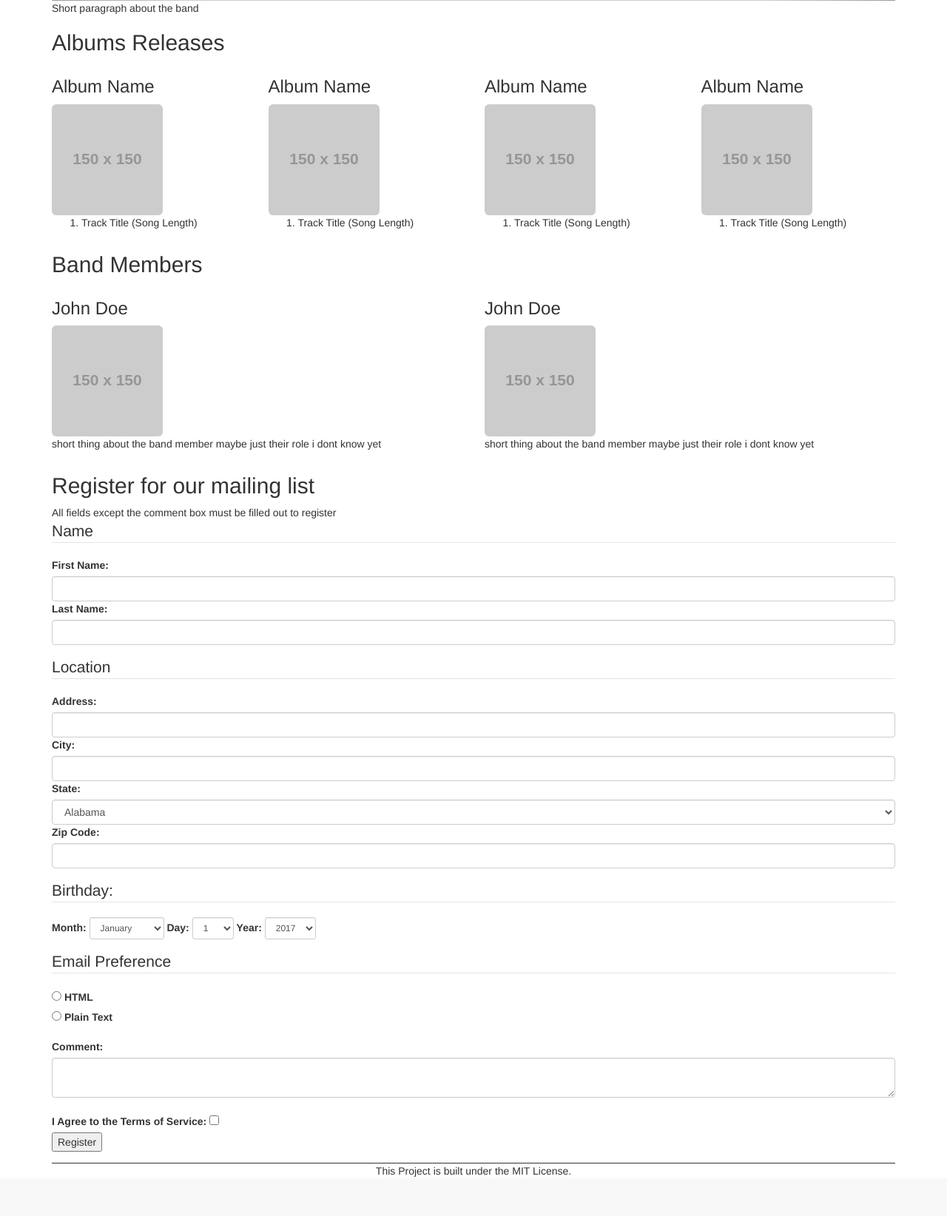
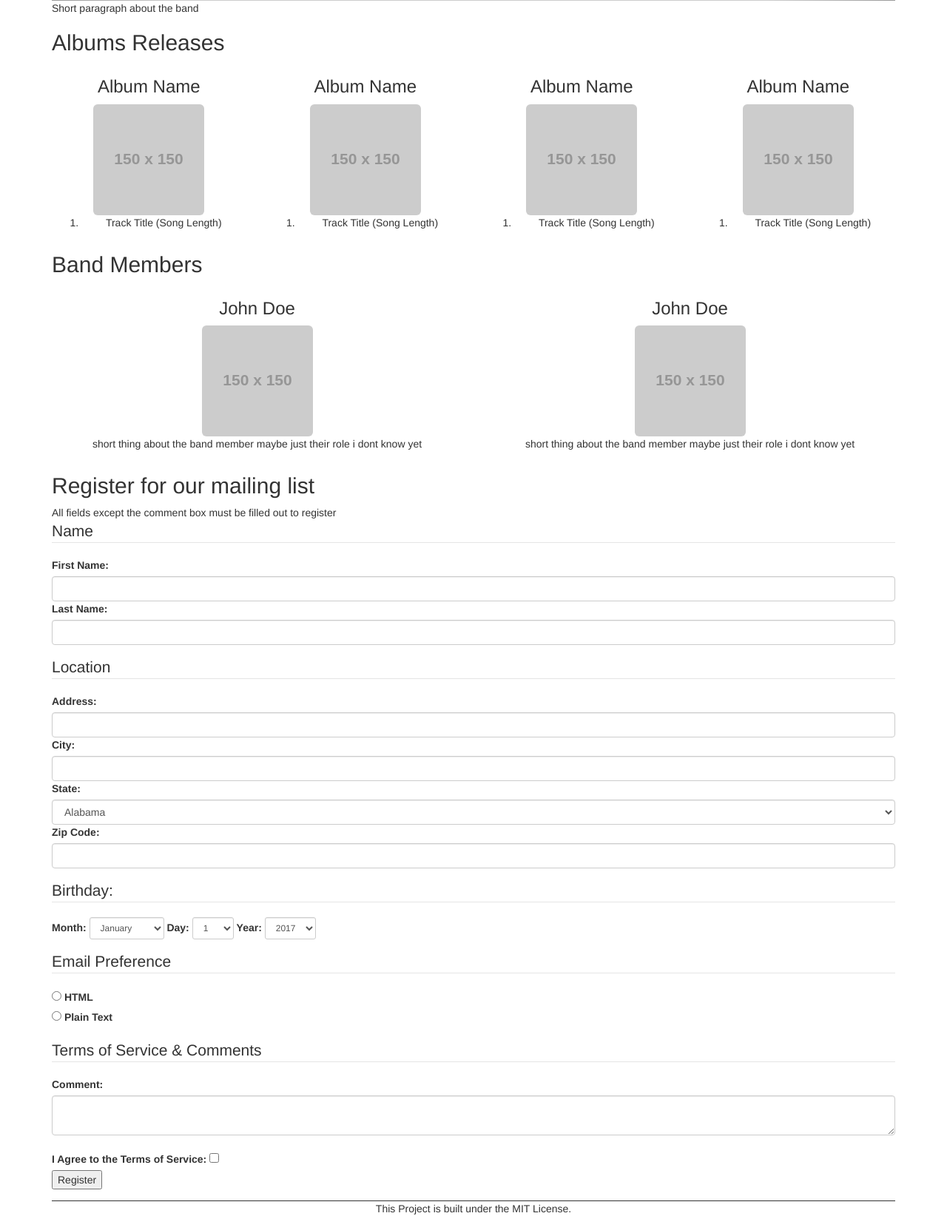
Before and after one commit to Ethameshep/discography, a PHP site: page / in a window 1280 px wide. Shown: the part 690-2334 px from the top of the page at 74% size. Before the commit the page ends 2281 px from the top, so only its background shows below. Run offline with PHP 8.4, Linux system fonts and the light colour scheme; grey boxes labelled with a size stand in for pictures from a placeholder-image service; some libraries are stand-ins or nearby versions.

Commit message:
small html cleanup
-Removed classes that weren't working
-Removed a few comments that are no longer relevant

```diff
--- a/css/main.css
+++ b/css/main.css
@@ -31,6 +31,21 @@ pending
   margin-top: 5rem; /*prevents nav from overlapping caoursel on smaller screens*/
 }
 
+/*ALBUMS AND MEMBERS SECTION*/
+.centerInline {
+  text-align: center;
+}
+
+.centerInline p, .centerInline ol {
+  display: inline-block;
+  text-align: left;
+}
+
+section img { /*bootsrap refuses to apply these attributes through classes*/
+  margin: auto;
+  display: block;
+}
+
 /*FOOTER SECTION*/
 footer {
   border-top: 1px solid;
--- a/index.html
+++ b/index.html
@@ -62,46 +62,58 @@
     <h2 id="albums">Albums Releases</h2>
     <div class="row">
       <section class="album col-md-3 col-sm-6">
-        <h3>Album Name</h3> <!--header number may change-->
-        <img class="img-rounded" src="http://placehold.it/150x150" alt="Cover art for ALBUM">
+        <h3 class="text-center">Album Name</h3>
+        <img class="img-rounded album-photo" src="http://placehold.it/150x150" alt="Cover art for ALBUM">
+        <div class="text-center inlineCenter"> <!--centers ol tag by making ol inline block and then centering text in the div-->
           <ol>
             <li>Track Title (Song Length)</li>
           </ol> <!--track list will go here-->
+        </div>
       </section>
       <section class="album col-md-3 col-sm-6">
-        <h3>Album Name</h3> <!--header number may change-->
-        <img class="img-rounded" src="http://placehold.it/150x150" alt="Cover art for ALBUM">
+        <h3 class="text-center">Album Name</h3>
+        <img class="img-rounded album-photo" src="http://placehold.it/150x150" alt="Cover art for ALBUM">
+        <div class="text-center inlineCenter"> <!--centers ol tag by making ol inline block and then centering text in the div-->
           <ol>
             <li>Track Title (Song Length)</li>
           </ol> <!--track list will go here-->
+        </div>
       </section>
       <section class="album col-md-3 col-sm-6">
-        <h3>Album Name</h3> <!--header number may change-->
-        <img class="img-rounded" src="http://placehold.it/150x150" alt="Cover art for ALBUM">
+        <h3 class="text-center">Album Name</h3>
+        <img class="img-rounded album-photo" src="http://placehold.it/150x150" alt="Cover art for ALBUM">
+        <div class="text-center marginHax"> <!--centers ol tag by making ol inline block and then centering text in the div-->
           <ol>
             <li>Track Title (Song Length)</li>
           </ol> <!--track list will go here-->
+        </div>
       </section>
       <section class="album col-md-3 col-sm-6">
-        <h3>Album Name</h3> <!--header number may change-->
-        <img class="img-rounded" src="http://placehold.it/150x150" alt="Cover art for ALBUM">
+        <h3 class="text-center">Album Name</h3>
+        <img class="img-rounded album-photo" src="http://placehold.it/150x150" alt="Cover art for ALBUM">
+        <div class="text-center marginHax"> <!--centers ol tag by making ol inline block and then centering text in the div-->
           <ol>
             <li>Track Title (Song Length)</li>
           </ol> <!--track list will go here-->
+        </div>
       </section>
     </div>
     <!--band member section-->
     <h2 id="members">Band Members</h2>
     <div class="row">
       <section class="member col-md-6 col-sm-6">
-        <h3>John Doe</h3>
-        <img class="img-rounded" src="http://placehold.it/150x150" alt="Picture of John Doe">
-        <p>short thing about the band member maybe just their role i dont know yet</p>
+        <h3 class="text-center">John Doe</h3>
+        <img class="img-rounded member-photo" src="http://placehold.it/150x150" alt="Picture of John Doe">
+        <div class="text-center marginHax"> <!--centers ol tag by making ol inline block and then centering text in the div-->
+          <p class="d-inline-block">short thing about the band member maybe just their role i dont know yet</p>
+        </div>
       </section>
       <section class="member col-md-6 col-sm-6">
-        <h3>John Doe</h3>
-        <img class="img-rounded" src="http://placehold.it/150x150" alt="Picture of John Doe">
-        <p>short thing about the band member maybe just their role i dont know yet</p>
+        <h3 class="text-center">John Doe</h3>
+        <img class="img-rounded member-photo" src="http://placehold.it/150x150" alt="Picture of John Doe">
+        <div class="text-center marginHax"> <!--centers ol tag by making ol inline block and then centering text in the div-->
+          <p class="d-inline-block">short thing about the band member maybe just their role i dont know yet</p>
+        </div>
       </section>
     </div>
     <!--form section-->
@@ -122,7 +134,7 @@
         <label for="city">City:</label>
         <input required name="city" type="text" class="form-control" id="city">
         <label for="state">State:</label>
-        <select required name="state" id="state" class="form-control" >
+        <select name="state" id="state" class="form-control">
           <option value="Alabama">Alabama</option>
           <option value="Alaska">Alaska</option>
           <option value="Arizona">Arizona</option>
@@ -175,14 +187,14 @@
           <option value="Wyoming">Wyoming</option>
         </select>
         <label for="zip">Zip Code:</label>
-        <input required class="form-control" name="zip" type="text" id="zip">
+        <input required maxlength="5" class="form-control" name="zip" type="text" id="zip">
       </fieldset>
       <fieldset class="age form-group">
         <!--DO NOT CHANGE AGE FORM-->
         <legend>Birthday:</legend>
         <div class="form-inline">
           <label for="month">Month:</label>
-        <select required class="form-control input-sm" name="month" id="month">
+          <select class="form-control input-sm" name="month" id="month">
             <option value="January">January</option>
             <option value="February">February</option>
             <option value="March">March</option>
@@ -197,7 +209,7 @@
             <option value="December">December</option>
           </select>
           <label for="day">Day:</label>
-        <select required class="form-control input-sm" name="day" id="day">
+          <select class="form-control input-sm" name="day" id="day">
             <option value="1">1</option>
             <option value="2">2</option>
             <option value="3">3</option>
@@ -231,7 +243,7 @@
             <option value="31">31</option>
           </select>
           <label for="year">Year:</label>
-        <select required class="form-control input-sm" name="year" id="year">
+          <select class="form-control input-sm" name="year" id="year">
             <option value="2017">2017</option>
             <option value="2016">2016</option>
             <option value="2015">2015</option>
@@ -339,6 +351,7 @@
         <input required name="email" type="radio" value="text" id="text"> <label for="text">Plain Text</label>
       </fieldset>
       <fieldset class="tos form-group">
+        <legend>Terms of Service &amp; Comments</legend>
         <label for="comment">Comment:</label>
         <textarea class="form-control" name="comment" id="comment"></textarea><br>
         <label for="tos">I Agree to the Terms of Service:</label>
```
Lines whose indentation alone changed are shown as unchanged.
